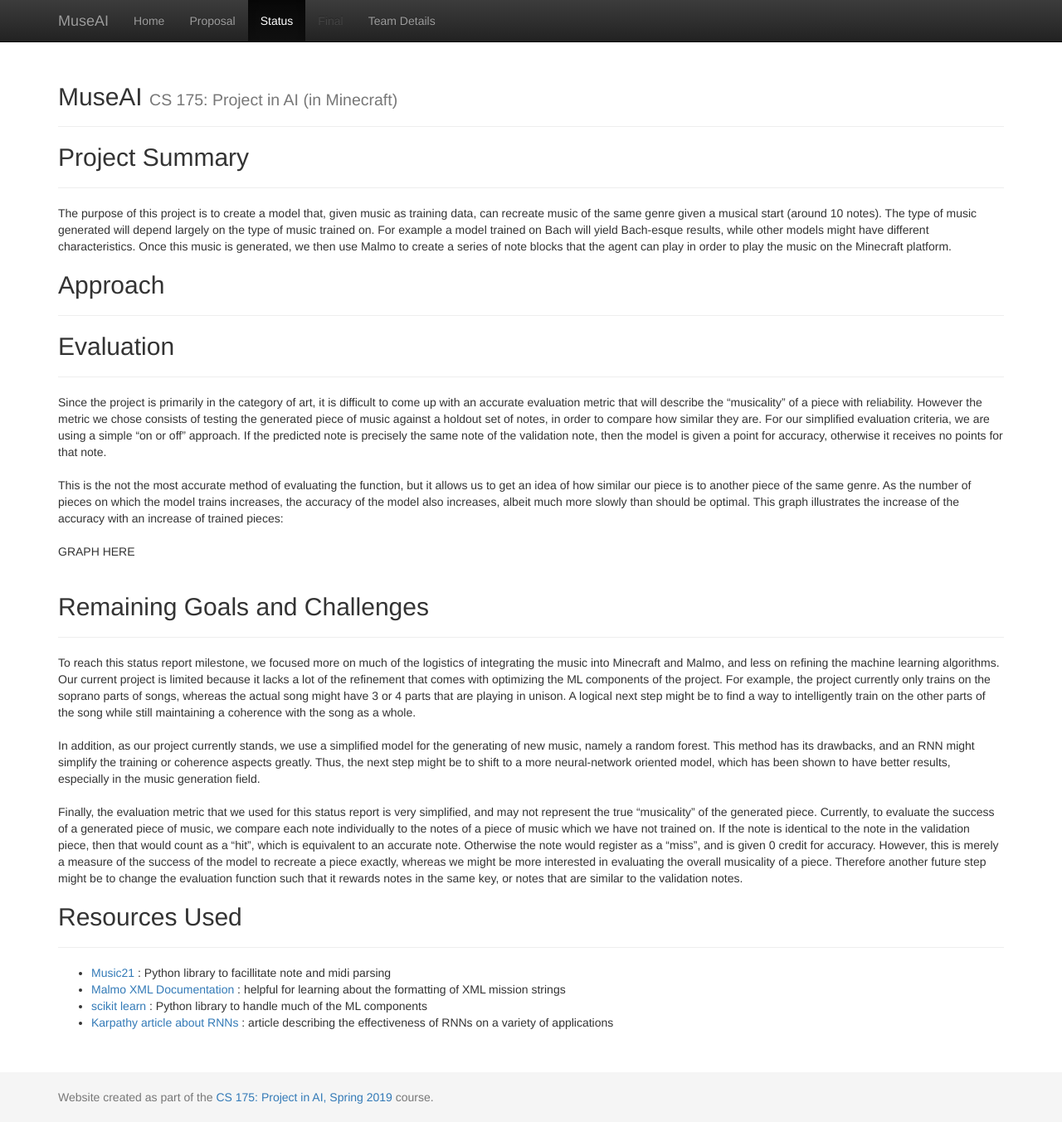
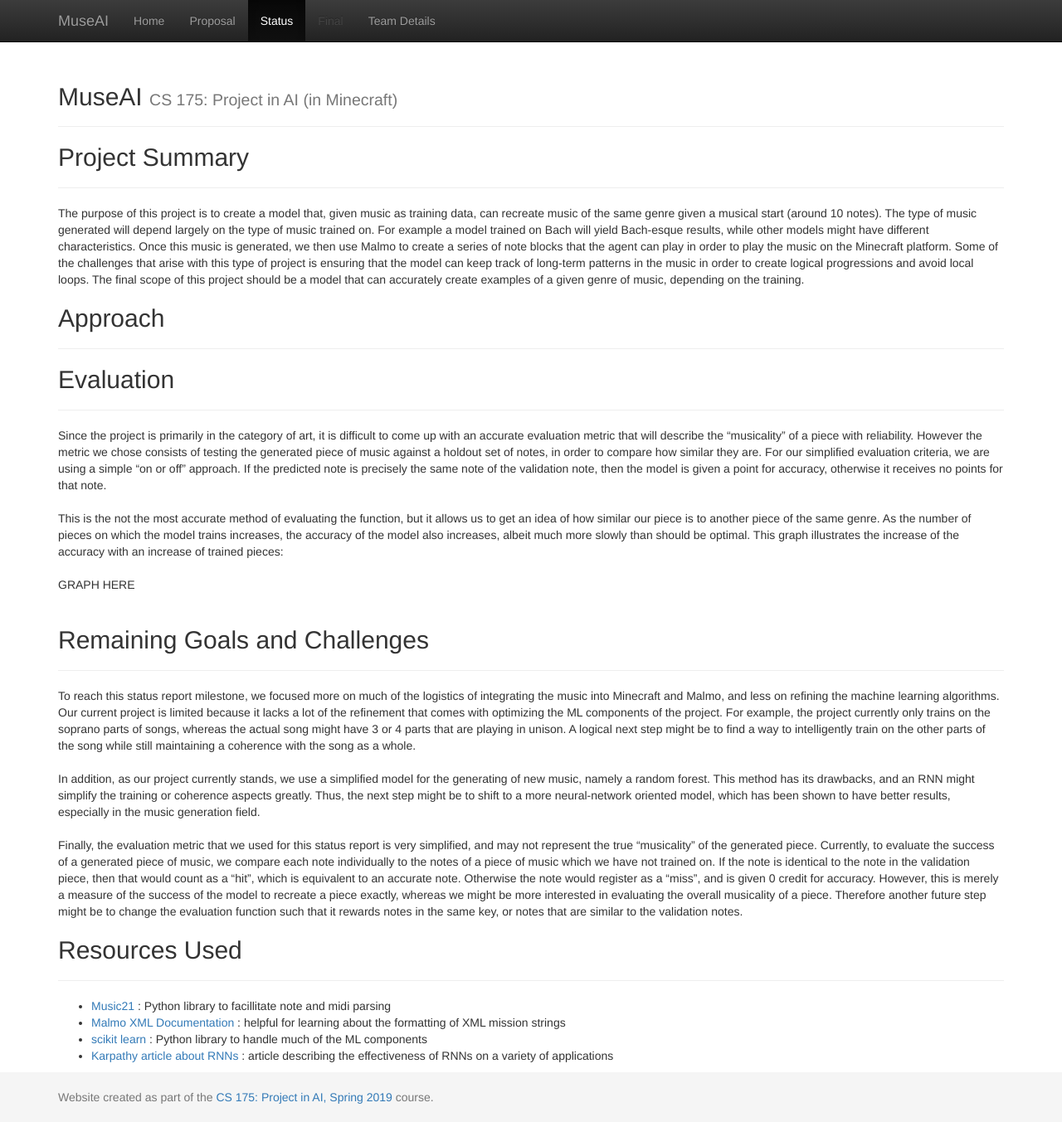
Before and after one commit to DylanAgiman/MuseAI, a Jekyll site: the page built from docs/status.md, in a window 1280 px wide and 1353 px high. Shown: the whole window at 83% size. Built offline with Jekyll 4.4.1, drawn with Linux system fonts in a browser that asks for light colours.

Commit message:
updated summary

```diff
--- a/docs/status.md
+++ b/docs/status.md
@@ -5,7 +5,7 @@ title: Status
 
 ## Project Summary
 ------------------
-The purpose of this project is to create a model that, given music as training data, can recreate music of the same genre given a musical start (around 10 notes). The type of music generated will depend largely on the type of music trained on. For example a model trained on Bach will yield Bach-esque results, while other models might have different characteristics. Once this music is generated, we then use Malmo to create a series of note blocks that the agent can play in order to play the music on the Minecraft platform.
+The purpose of this project is to create a model that, given music as training data, can recreate music of the same genre given a musical start (around 10 notes). The type of music generated will depend largely on the type of music trained on. For example a model trained on Bach will yield Bach-esque results, while other models might have different characteristics. Once this music is generated, we then use Malmo to create a series of note blocks that the agent can play in order to play the music on the Minecraft platform. Some of the challenges that arise with this type of project is ensuring that the model can keep track of long-term patterns in the music in order to create logical progressions and avoid local loops. The final scope of this project should be a model that can accurately create examples of a given genre of music, depending on the training.
 
 ## Approach
 -----------
```
